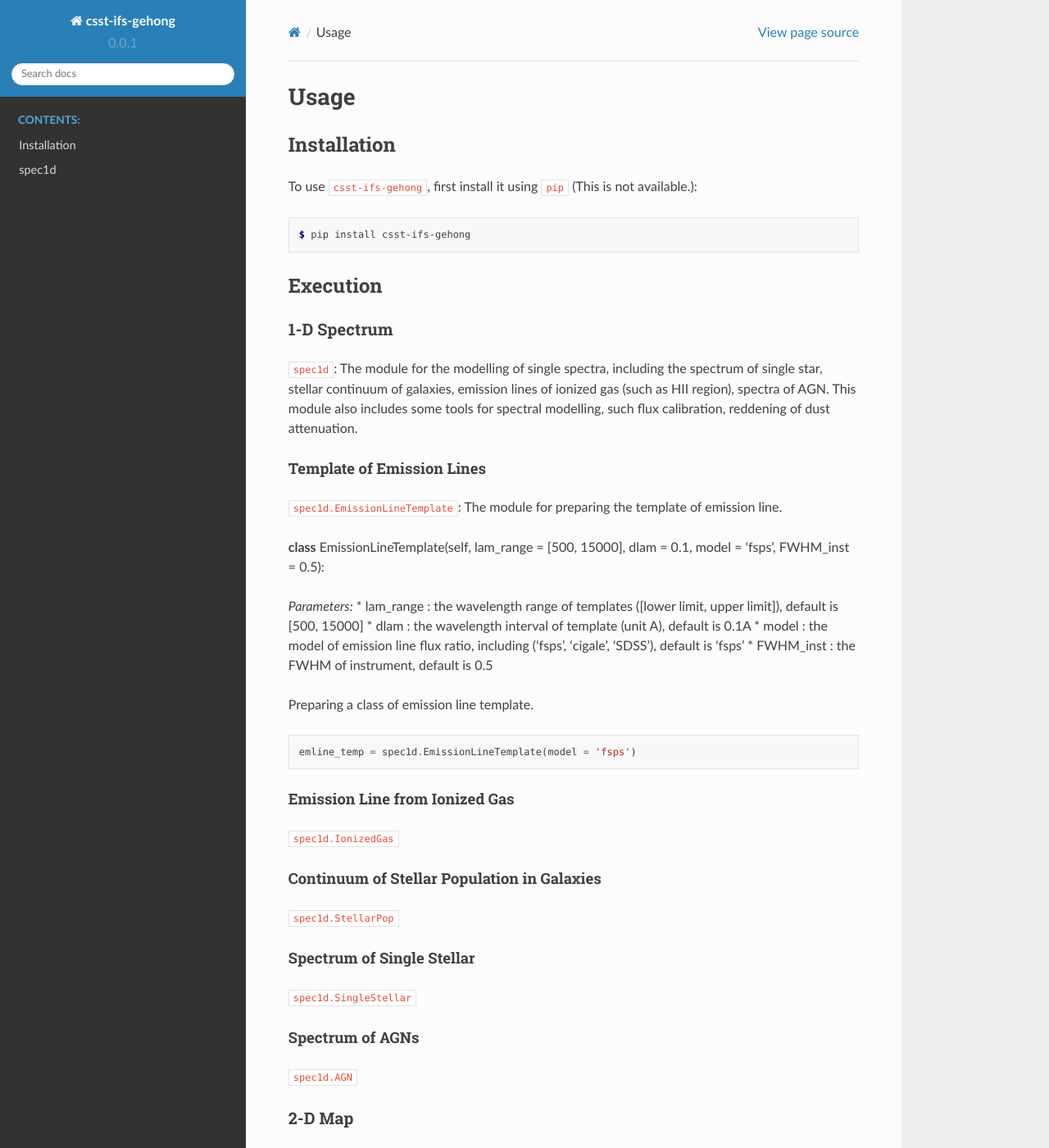
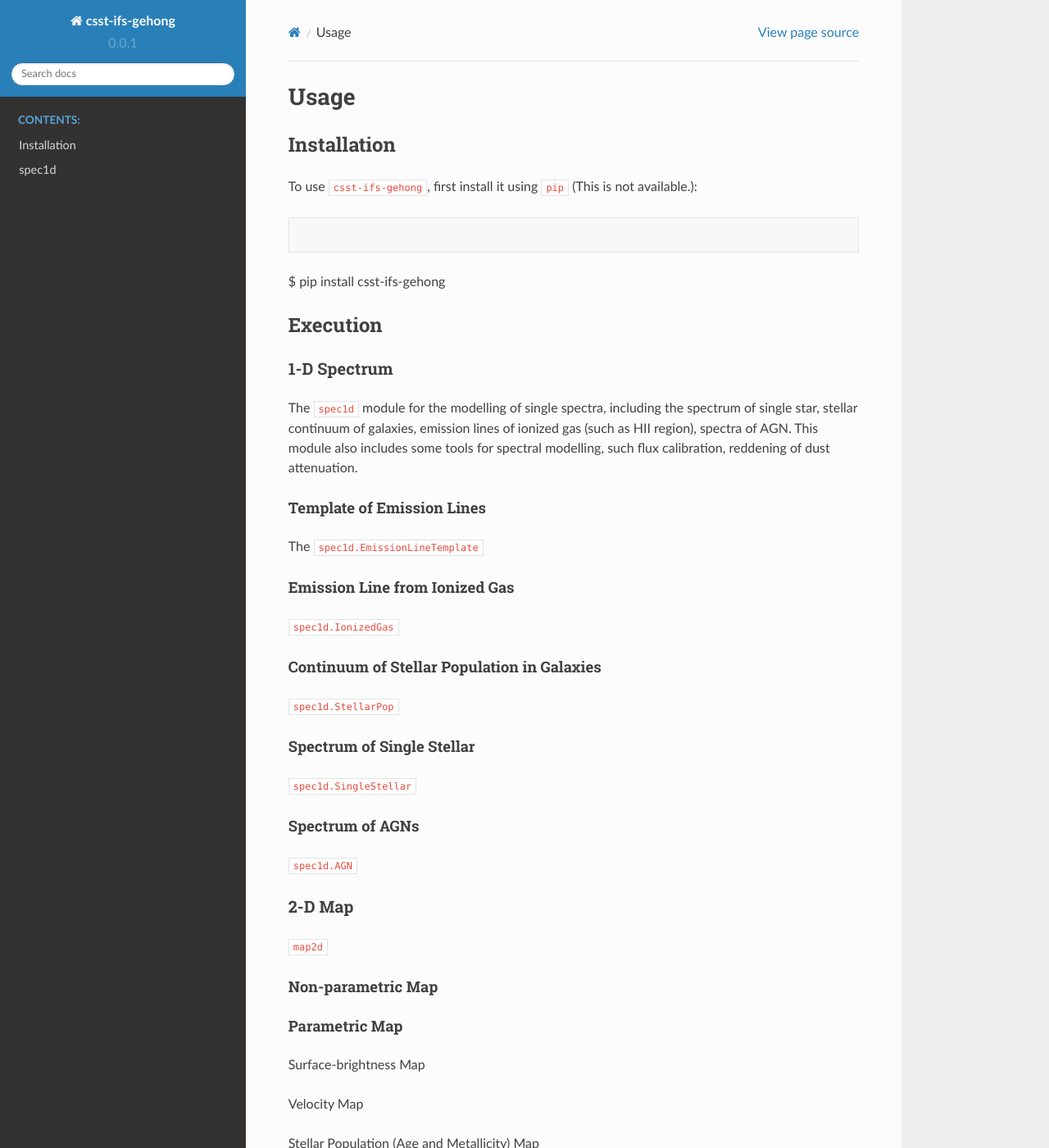
Before and after one commit to fengshuai0210/csst-ifs-gehong, a Sphinx documentation site: the page built from docs/source/usage.rst, in a window 1280 px wide and 1400 px high. Shown: the whole window at 82% size. Built offline with Sphinx 7.4.7 and the Read the Docs theme 2.0.0, drawn with Linux system fonts in a browser that asks for light colours; pages that are not in the unit, such as notebooks, are missing from menus.

Commit message:
Update usage.rst

```diff
--- a/docs/source/usage.rst
+++ b/docs/source/usage.rst
@@ -10,7 +10,7 @@ To use ``csst-ifs-gehong``, first install it using ``pip`` (This is not availabl
 
 .. code-block:: console
 
-    $ pip install csst-ifs-gehong
+$ pip install csst-ifs-gehong
 
 Execution
 ----------------
@@ -18,29 +18,14 @@ Execution
 1-D Spectrum
 ~~~~~~~~~~~~~~~~
 
-``spec1d``: The module for the modelling of single spectra, including the spectrum of single star, stellar continuum of galaxies,
+The ``spec1d`` module for the modelling of single spectra, including the spectrum of single star, stellar continuum of galaxies,
 emission lines of ionized gas (such as HII region), spectra of AGN. This module also includes some tools for spectral modelling, such
 flux calibration, reddening of dust attenuation.
 
 Template of Emission Lines
 ++++++++++++++++++++++++++
 
-``spec1d.EmissionLineTemplate``: The module for preparing the template of emission line.
-
-**class** EmissionLineTemplate(self, lam_range = [500, 15000], dlam = 0.1, model = 'fsps', FWHM_inst = 0.5):
-
-*Parameters:*
-* lam_range  : the wavelength range of templates ([lower limit, upper limit]), default is [500, 15000]
-* dlam       : the wavelength interval of template (unit A), default is 0.1A
-* model      : the model of emission line flux ratio, including ('fsps', 'cigale', 'SDSS'), default is 'fsps'
-* FWHM_inst  : the FWHM of instrument, default is 0.5
-
-
-Preparing a class of emission line template.
-
-.. code-block:: Python
-
-    emline_temp = spec1d.EmissionLineTemplate(model = 'fsps')
+The ``spec1d.EmissionLineTemplate``
 
 Emission Line from Ionized Gas
 ++++++++++++++++++++++++++++++
```
